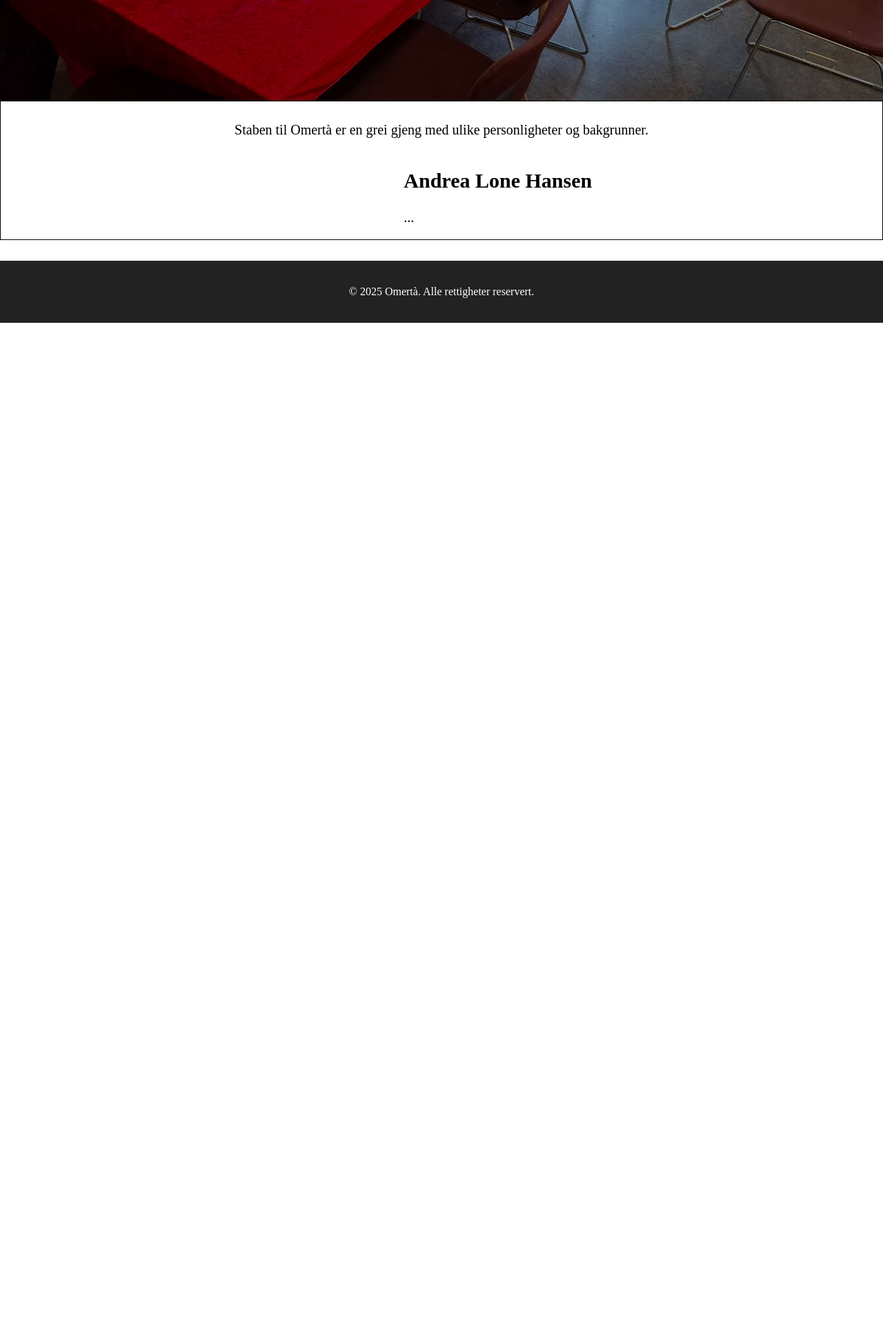
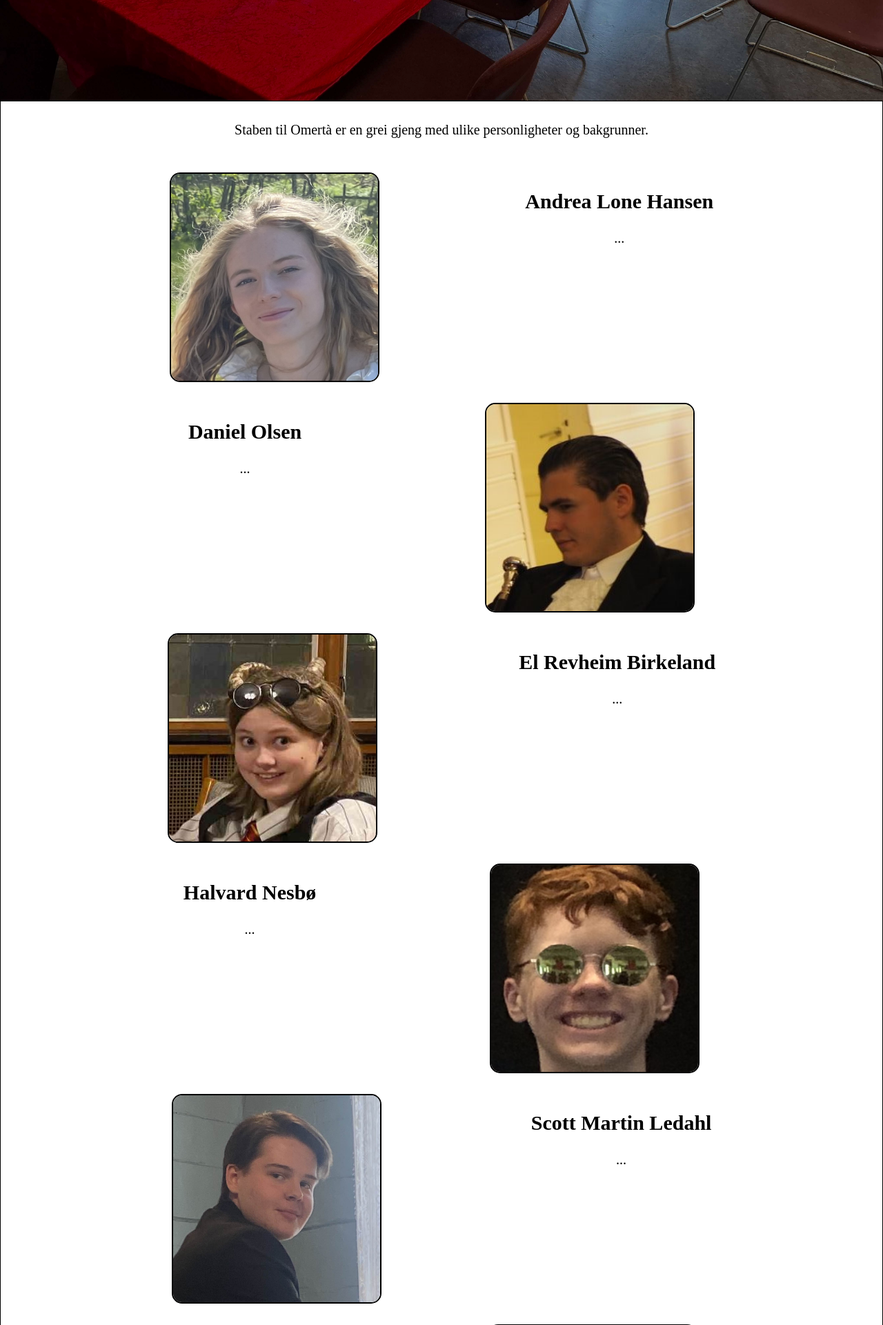
Before and after one commit to Garluss/garluss.github.io, a Python web app: template forts-IT2/nettside-test-omerta/flaskr/templates/omoss.html in a window 1280 px wide. Shown: the part 501-2422 px from the top of the page at 69% size. Before the commit the page ends 969 px from the top, so only its background shows below. Run offline with Jinja, Linux system fonts and the light colour scheme; the template is opened without the code that fills it, so the values that code supplies are empty.

Commit message:
lagt til bilder og sånt

```diff
--- a/forts-IT2/nettside-test-omerta/flaskr/templates/hjem.html
+++ b/forts-IT2/nettside-test-omerta/flaskr/templates/hjem.html
@@ -5,7 +5,9 @@
 {% block topp %}
     {{ super() }}
     <style type="text/css">
-        .important { color: #336699; }
+        main {
+            text-align: center;
+        }
     </style>
 {% endblock %}
 
--- a/forts-IT2/nettside-test-omerta/flaskr/templates/kontakt.html
+++ b/forts-IT2/nettside-test-omerta/flaskr/templates/kontakt.html
@@ -12,9 +12,9 @@
 {% endblock %}
 
 {% block innhold %}
-    <h3>Epost</h3>
+    <h3>E-post</h3>
     <p>Hovedsakelig: omerta.forening@gmail.com</p>
     <p>Alternativ: daniel.boenes@gmail.com</p>
-    <h3>Telefon (epost anbefalt)</h3>
-    <p>+47 401 66 257</p>
+    <h3>Telefon (e-post anbefalt)</h3>
+    <p>Olsen, D.: +47 401 66 257</p>
 {% endblock %}
--- a/forts-IT2/nettside-test-omerta/flaskr/templates/omoss.html
+++ b/forts-IT2/nettside-test-omerta/flaskr/templates/omoss.html
@@ -13,6 +13,15 @@
         .pers {
             display: flex;
             justify-content: space-around;
+            margin-top: 30px;
+            width: 1000px;
+        }
+        .pers img {
+            border: solid 2px black;
+            border-radius: 15px;
+        }
+        main {
+            text-align: center;
         }
     </style>
 {% endblock %}
@@ -21,11 +30,46 @@
     <p>Staben til Omertà er en grei gjeng med ulike personligheter og bakgrunner.</p>
     <div id="folk">
         <div class="pers">
-            <img>
+            <img src="{{ url_for('static', filename='andrea_pfp.jpg') }}" width="300px" height="300px">
             <div>
                 <h2>Andrea Lone Hansen</h2>
                 <p> ... </p>
             </div>
         </div>
+        <div class="pers">
+            <div>
+                <h2>Daniel Olsen</h2>
+                <p> ... </p>
+            </div>
+            <img src="{{ url_for('static', filename='daniel_pfp.jpg') }}" width="300px" height="300px">
+        </div>
+        <div class="pers">
+            <img src="{{ url_for('static', filename='el_pfp.jpg') }}" width="300px" height="300px">
+            <div>
+                <h2>El Revheim Birkeland</h2>
+                <p> ... </p>
+            </div>
+        </div>
+        <div class="pers">
+            <div>
+                <h2>Halvard Nesbø</h2>
+                <p> ... </p>
+            </div>
+            <img src="{{ url_for('static', filename='halvard_pfp.jpg') }}" width="300px" height="300px">
+        </div>
+        <div class="pers">
+            <img src="{{ url_for('static', filename='scott_pfp.jpg') }}" width="300px" height="300px">
+            <div>
+                <h2>Scott Martin Ledahl</h2>
+                <p> ... </p>
+            </div>
+        </div>
+        <div class="pers">
+            <div>
+                <h2>Una Glambek</h2>
+                <p> ... </p>
+            </div>
+            <img src="{{ url_for('static', filename='una_pfp.jpeg') }}" width="300px" height="300px">
+        </div>
     </div>
 {% endblock %}
```
Also changed, not shown: forts-IT2/nettside-test-omerta/flaskr/static/andrea_pfp.jpg (added), forts-IT2/nettside-test-omerta/flaskr/static/daniel_pfp.jpg (added), forts-IT2/nettside-test-omerta/flaskr/static/el_pfp.jpg (added), forts-IT2/nettside-test-omerta/flaskr/static/halvard_pfp.jpg (added), forts-IT2/nettside-test-omerta/flaskr/static/scott_pfp.jpg (added), forts-IT2/nettside-test-omerta/flaskr/static/una_pfp.jpeg (added).
